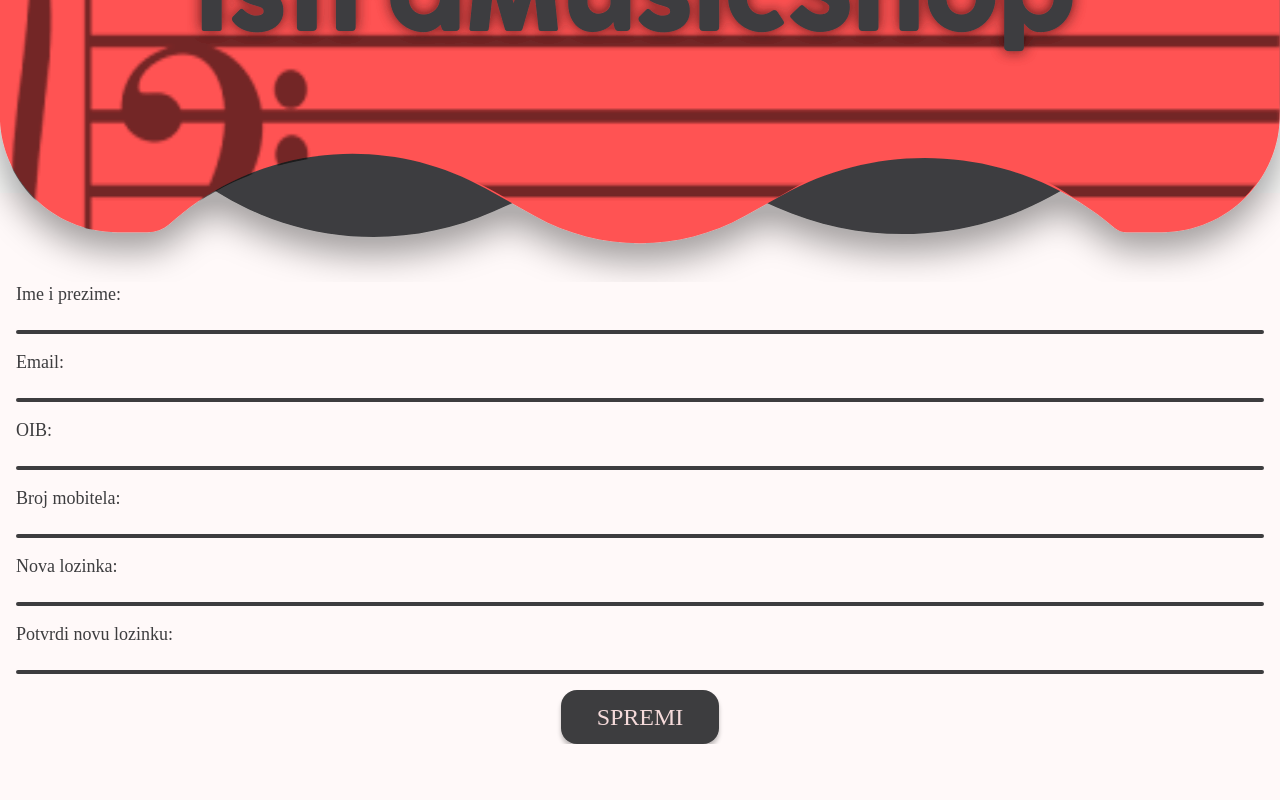
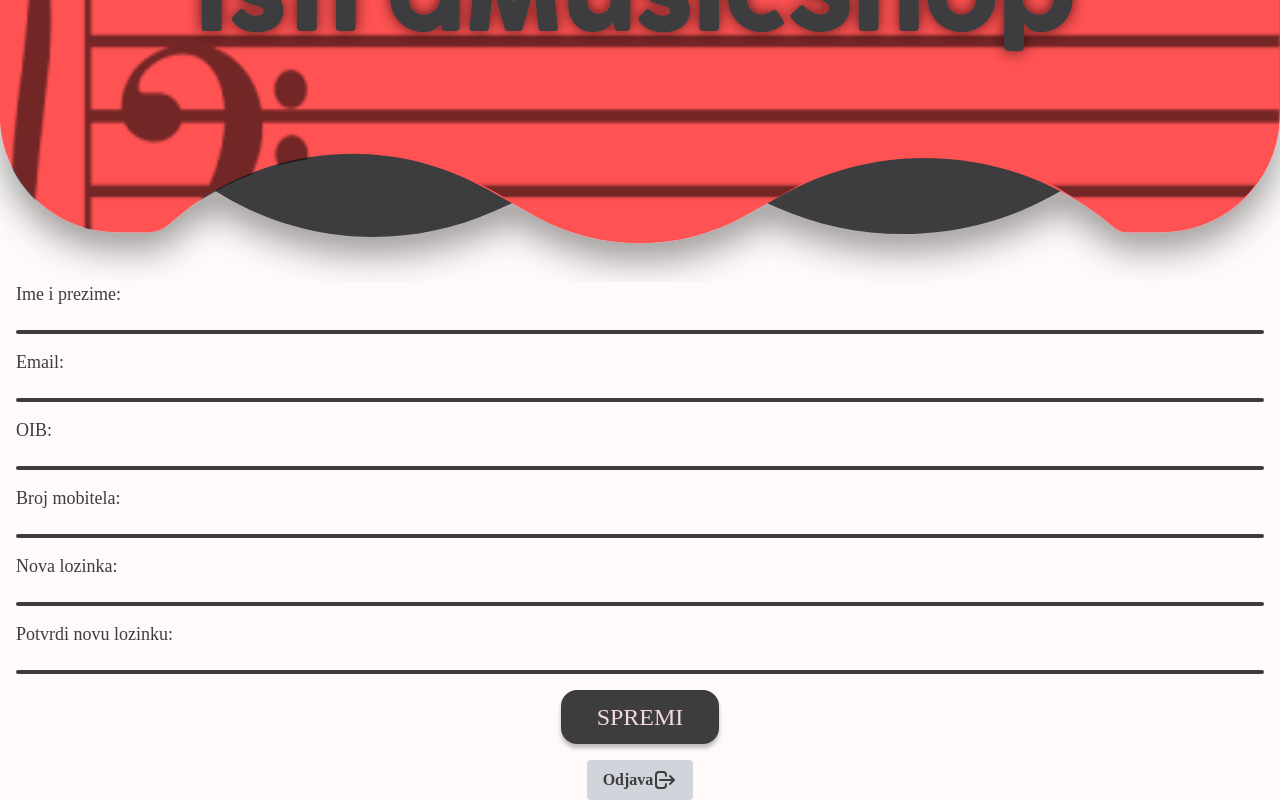
Before and after one commit to azuzic/istra_music_shop, a Vue app: page /korisnik-podaci in a window 1280 px wide. Shown: the part 607-1407 px from the top of the page. Before the commit the page ends 1351 px from the top, so only its background shows below. Built offline with nearby package versions, Linux system fonts and the light colour scheme; no server answers; sample sign-in values are in the browser's storage; a web font is replaced by a local one.

Commit message:
Auth guards
Dodani auth guardsI bazirani na VUEjs #04 videu
- login/logout i router sad rade ispravno

```diff
--- a/src/App.vue
+++ b/src/App.vue
@@ -15,37 +15,36 @@
 <script>
 import store from "@/store";
 
-import { getAuth, onAuthStateChanged, signOut } from "@/firebase";
+import { getAuth, onAuthStateChanged } from "@/firebase";
 
 const auth = getAuth();
+
 import router from "@/router";
 
 onAuthStateChanged(auth, (user) => {
+  const currentRoute = router.currentRoute;
   if (user) {
     console.log("LOGGED IN: " + user.email);
     store.currentUser = user.email;
+    if (!currentRoute.meta.needsUser) {
+      router.push({ name: "KorisnikPodaci" });
+    }
   } else {
     console.log("NO USER");
     store.currentUser = null;
 
-    if (router.name !== "Home") {
-      router.push({ name: "Home" }).catch(() => {});
+    if (currentRoute.meta.needsUser) {
+      router.push({ name: "Prijava" });
     }
   }
 });
+
 export default {
   name: "app",
   data() {
     return {
       store,
     };
-  },
-  methods: {
-    logout() {
-      signOut(auth).then(() => {
-        this.$router.push({ name: "Prijava" });
-      });
-    },
   },
 };
 </script>
--- a/src/router/index.js
+++ b/src/router/index.js
@@ -1,7 +1,7 @@
 import Vue from "vue";
 import VueRouter from "vue-router";
 import Home from "../views/Home.vue";
-
+import store from "@/store";
 Vue.use(VueRouter);
 
 const routes = [
@@ -28,6 +28,9 @@ const routes = [
   {
     path: "/korisnik-podaci",
     name: "KorisnikPodaci",
+    meta: {
+      needsUser: true,
+    },
     component: () => import("../views/KorisnikPodaci.vue"),
   },
 ];
@@ -37,5 +40,12 @@ const router = new VueRouter({
   base: process.env.BASE_URL,
   routes,
 });
-
+router.beforeEach((to, from, next) => {
+  const noUser = store.currentUser === null;
+  if (noUser && to.meta.needsUser) {
+    next("Prijava");
+  } else {
+    next();
+  }
+});
 export default router;
--- a/src/views/KorisnikPodaci.vue
+++ b/src/views/KorisnikPodaci.vue
@@ -53,6 +53,28 @@
           <CButtonSingle btn="SPREMI" :btnClickHandler="dummy" />
         </div>
         <!--==============/SPREMI============-->
+        <!--==============LOGUT - TEMPORARY================-->
+        <button
+          class="bg-gray-300 hover:bg-gray-400 text-gray-800 font-bold py-2 px-4 rounded inline-flex items-center place-self-center"
+          @click="signout"
+        >
+          <span class="font-bold">Odjava </span>
+          <svg
+            xmlns="http://www.w3.org/2000/svg"
+            class="h-6 w-6"
+            fill="none"
+            viewBox="0 0 24 24"
+            stroke="currentColor"
+          >
+            <path
+              stroke-linecap="round"
+              stroke-linejoin="round"
+              stroke-width="2"
+              d="M17 16l4-4m0 0l-4-4m4 4H7m6 4v1a3 3 0 01-3 3H6a3 3 0 01-3-3V7a3 3 0 013-3h4a3 3 0 013 3v1"
+            />
+          </svg>
+        </button>
+        <!--==============/LOGUT - TEMPORARY================-->
       </div>
     </div>
   </div>
@@ -61,6 +83,7 @@
 import CTitle from "@/components/CTitle.vue";
 import CWarning from "@/components/CWarning.vue";
 import CButtonSingle from "@/components/CButtonSingle.vue";
+import { getAuth, signOut } from "@/firebase";
 export default {
   name: "KorisnikPodaci",
   data() {
@@ -76,6 +99,16 @@ export default {
   },
   methods: {
     dummy() {},
+    signout() {
+      const auth = getAuth();
+      signOut(auth)
+        .then(() => {
+          console.log("Signed out!");
+        })
+        .catch((error) => {
+          console.error("Signed out error!");
+        });
+    },
   },
 };
 </script>
--- a/src/views/Prijava.vue
+++ b/src/views/Prijava.vue
@@ -109,8 +109,6 @@ export default {
         .then((result) => {
           console.log("Uspješna prijava", result);
           this.greska == "0";
-          //Replace koristi prilikom logina, push za sve ostale stvari
-          this.$router.replace({ name: "KorisnikPodaci" });
         })
         .catch((e) => {
           let error = e.message.slice(22, -2).replace(/-/g, " ");
--- a/src/views/Registracija.vue
+++ b/src/views/Registracija.vue
@@ -247,9 +247,6 @@ export default {
             // Signed in
             console.log("Uspjesna registracija!");
             this.registered = true;
-            wait(5).then(() => {
-              router.push({ name: "Prijava" });
-            });
           })
           .catch((error) => {
             console.log("Doslo je do greske!", error);
```
